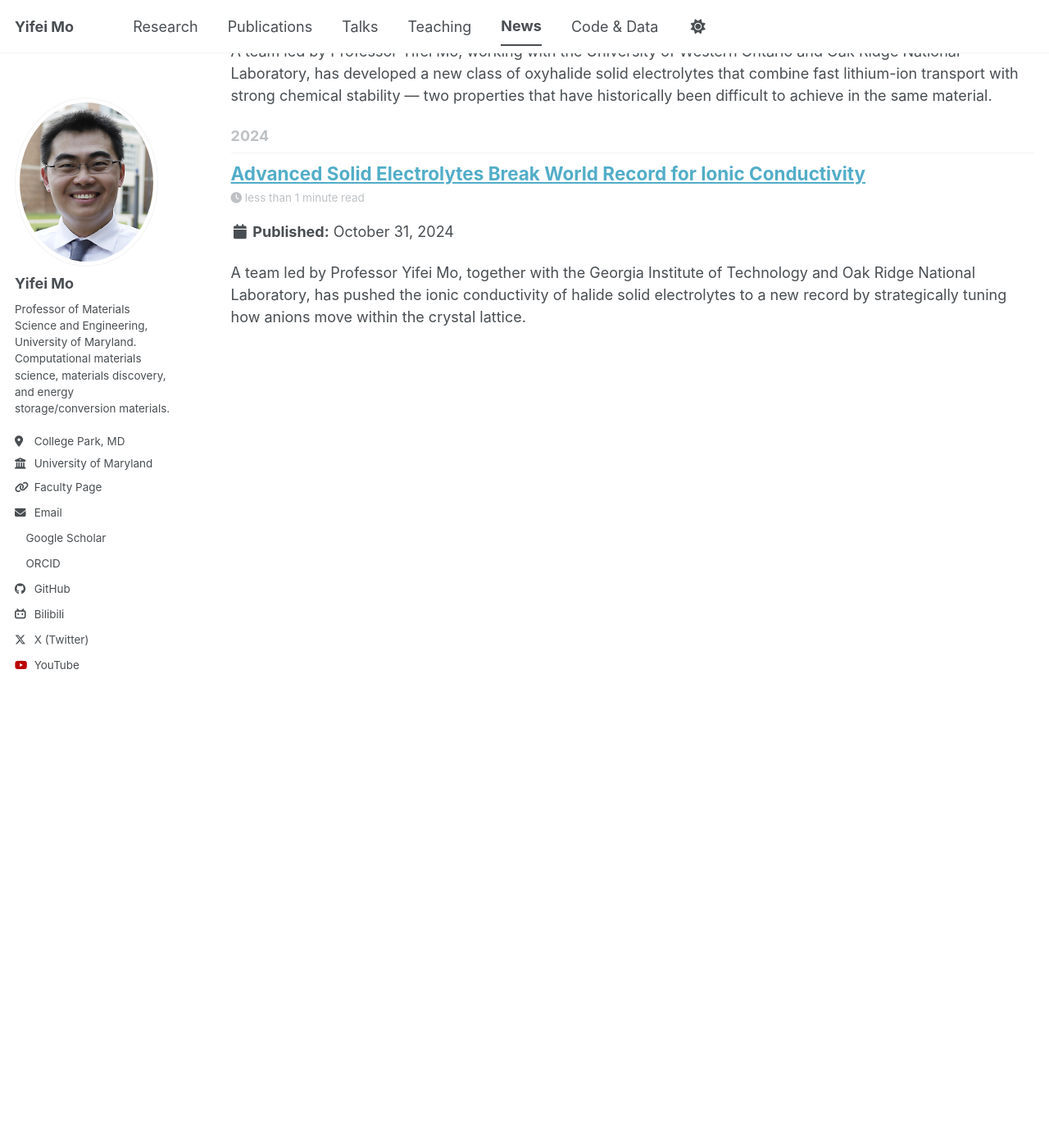
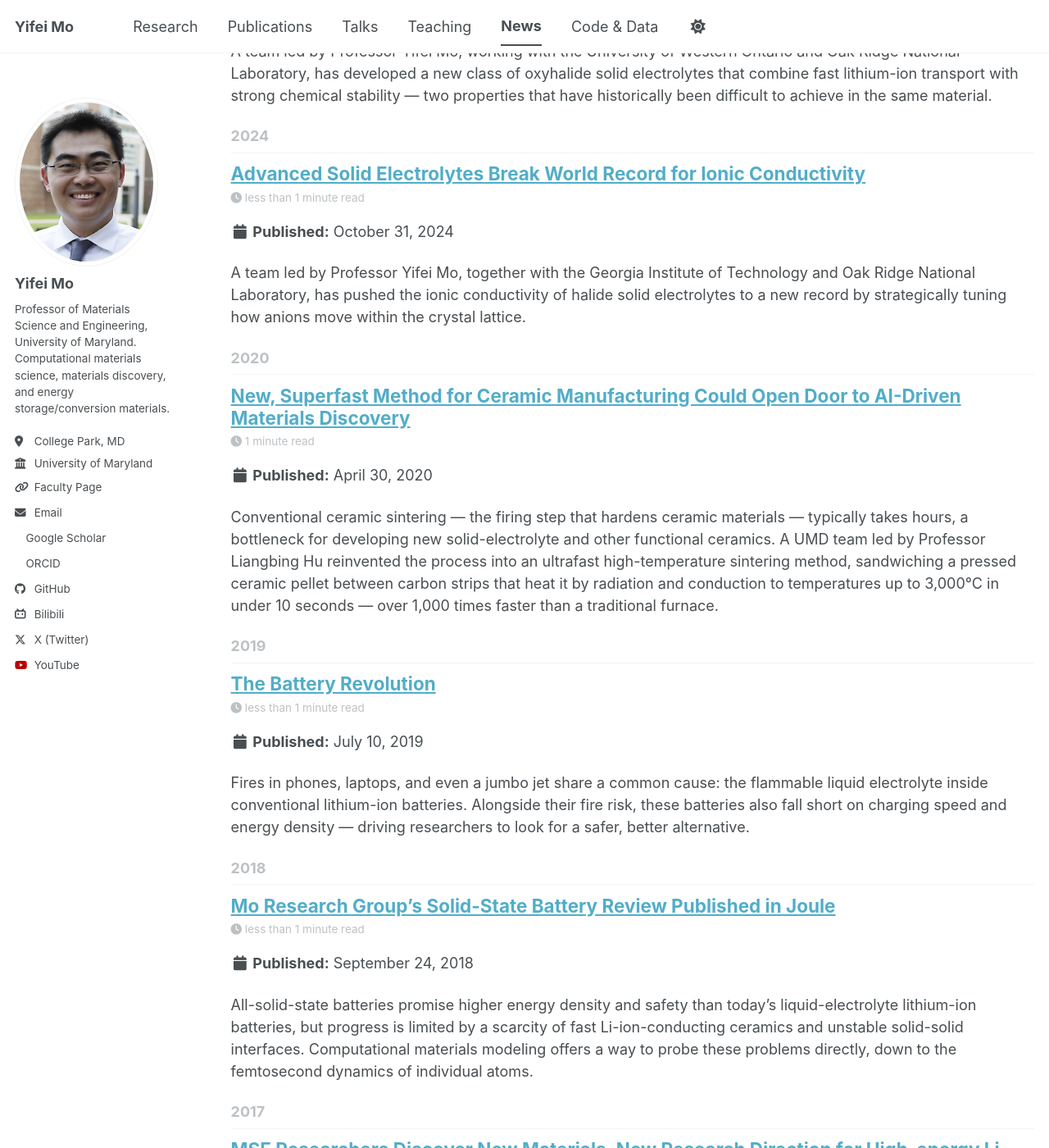
Before and after one commit to yifeimo/yifeimo.github.io, a Jekyll site: the page built from _pages/year-archive.html, in a window 1280 px wide and 1400 px high, scrolled down 270 px. Shown: the whole window at 82% size. Built offline with Jekyll 4.4.1, drawn with Linux system fonts in a browser that asks for light colours; a style sheet for code colours, icons or effects is not loaded; some of the changed text lies outside the part shown.

Commit message:
Add five more historical news posts
Cover the 2016-2020 UMD MSE news stories on the group's solid-state battery interface studies, nitride Li-metal anode stability, the Joule review, machine-learning-guided battery discovery, and the ultrafast ceramic sintering collaboration, each paraphrased with a short attributed quote and a link to the original article.

Co-Authored-By: Claude Sonnet 5 <noreply@anthropic.com>

```diff
--- /dev/null
+++ b/_posts/2016-10-28-series-study-all-solid-state-batteries.md
@@ -0,0 +1,20 @@
+---
+title: 'MSE Researchers Publish Series Study on All-Solid-State Batteries'
+date: 2016-10-28
+permalink: /posts/2016/10/all-solid-state-batteries-series/
+tags:
+  - news
+  - solid electrolytes
+  - solid-state batteries
+---
+
+Commercial lithium-ion batteries rely on flammable organic liquid electrolytes — a safety weak point behind several high-profile battery-fire incidents. Replacing them with non-flammable ceramic solid electrolytes could make all-solid-state Li-ion batteries intrinsically safer, with higher energy density, faster charging, and longer cycle life. A major obstacle, though, is the poorly understood, high resistance at the interfaces between solid components.
+
+Using quantum mechanical modeling on UMD's Deepthought2 supercomputer, Professor Yifei Mo's group studied these elusive interfaces and proposed strategies to improve them, publishing a series of papers — one featured on the cover of the *Journal of Materials Chemistry A* — with collaborators including Chunsheng Wang and graduate students Yizhou Zhu, Fudong Han, and Xingfeng He.
+
+Papers in the series:
+- "First Principles Study on Electrochemical and Chemical Stability of the Solid Electrolyte-Electrode Interfaces in All-Solid-State Li-ion Batteries," *Journal of Materials Chemistry A*, 4, 3253-3266 (2016) — cover feature
+- "Electrochemical Stability of Li10GeP2S12 and Li7La3Zr2O12 Solid Electrolytes," *Advanced Energy Materials*, 6, 1501590 (2016)
+- "Origin of Outstanding Stability in the Lithium Solid Electrolyte Materials: Insights from Thermodynamic Analyses Based on First-Principles Calculations," *ACS Applied Materials & Interfaces*, 7, 23685-23693 (2015)
+
+Read the full story at the [UMD MSE news page](https://mse.umd.edu/news/story/mse-researchers-publish-series-study-on-allsolidstate-batteries).
--- /dev/null
+++ b/_posts/2017-04-20-nitride-materials-li-metal-anode-stability.md
@@ -0,0 +1,21 @@
+---
+title: 'MSE Researchers Discover New Materials, New Research Direction for High-energy Li-metal Batteries'
+date: 2017-04-20
+permalink: /posts/2017/04/nitride-li-metal-stability/
+tags:
+  - news
+  - solid electrolytes
+  - solid-state batteries
+---
+
+Lithium metal packs lithium atoms far more densely than conventional graphite anodes, making it the most attractive anode material for high-energy batteries — but its strongly reducing nature degrades most electrolytes over time, causing rapid capacity fade.
+
+Professor Yifei Mo, with Ph.D. students Yizhou Zhu and Xingfeng He, ran quantum mechanical calculations across a large-scale materials database to screen for materials that stay stable against lithium metal. Unlike the oxides, sulfides, and halides typically used to protect lithium anodes, nitrides turned out to have a natural, thermodynamically intrinsic resistance to reduction by lithium.
+
+> "We discovered that nitrides exhibit unique thermodynamically intrinsic stability." — Yifei Mo
+
+The finding points to a new research direction: using nitride materials and nitrogen doping to stabilize lithium metal anodes, a step toward higher-energy rechargeable batteries for applications like long-range electric vehicles.
+
+The work, "Strategies Based on Nitride Materials Chemistry to Stabilize Li Metal Anode," is published in *Advanced Science* ([DOI: 10.1002/advs.201600517](http://dx.doi.org/10.1002/advs.201600517)).
+
+Read the full story at the [UMD MSE news page](https://mse.umd.edu/news/story/mse-researchers-discover-new-materials-new-research-direction-for-highenergy-limetal-batteries).
--- /dev/null
+++ b/_posts/2018-09-24-solid-state-battery-review-joule.md
@@ -0,0 +1,21 @@
+---
+title: "Mo Research Group's Solid-State Battery Review Published in Joule"
+date: 2018-09-24
+permalink: /posts/2018/09/solid-state-battery-review-joule/
+tags:
+  - news
+  - solid electrolytes
+  - solid-state batteries
+---
+
+All-solid-state batteries promise higher energy density and safety than today's liquid-electrolyte lithium-ion batteries, but progress is limited by a scarcity of fast Li-ion-conducting ceramics and unstable solid-solid interfaces. Computational materials modeling offers a way to probe these problems directly, down to the femtosecond dynamics of individual atoms.
+
+Invited by *Joule*, Professor Yifei Mo's group — led by first author and Ph.D. student Adelaide Nolan, with Yizhou Zhu, Xingfeng He, and Qiang Bai — reviewed the state of the art in computational modeling of materials and interfaces for all-solid-state Li-ion batteries.
+
+> "With computation, we can directly observe the diffusion mechanisms of lithium ions." — Adelaide Nolan
+
+The review traces how first-principles computation, requiring no empirical input, has both explained why certain solids conduct lithium ions quickly and guided the discovery of new solid electrolyte materials — work Mo's group continues to pursue with industry partners toward commercialization.
+
+"Computation-Accelerated Design of Materials and Interfaces for All-Solid-State Lithium-Ion Batteries" appears in *Joule* ([DOI: 10.1016/j.joule.2018.08.017](https://doi.org/10.1016/j.joule.2018.08.017)).
+
+Read the full story at the [UMD MSE news page](https://mse.umd.edu/news/story/mo-research-groups-solidstate-battery-review-published-in-joule).
--- /dev/null
+++ b/_posts/2019-07-10-the-battery-revolution.md
@@ -0,0 +1,19 @@
+---
+title: 'The Battery Revolution'
+date: 2019-07-10
+permalink: /posts/2019/07/the-battery-revolution/
+tags:
+  - news
+  - machine learning
+  - solid-state batteries
+---
+
+Fires in phones, laptops, and even a jumbo jet share a common cause: the flammable liquid electrolyte inside conventional lithium-ion batteries. Alongside their fire risk, these batteries also fall short on charging speed and energy density — driving researchers to look for a safer, better alternative.
+
+Professor Yifei Mo's group uses supercomputers paired with machine learning to model battery materials atom by atom, predicting how they conduct lithium ions and speeding up the search for viable solid-state battery materials.
+
+> "What we're after is ultimate safety, energy density, life cycle, and charging time." — Yifei Mo
+
+Fast lithium-ion diffusion in solids is rare, and only a handful of materials achieve it at room temperature. By training machine learning models on existing materials data, Mo's lab — among the first to apply ML to this problem — has helped uncover promising new candidates, filing multiple patents and working with industry partners to bring the technology toward commercialization.
+
+Read the full story at the [UMD MSE news page](https://mse.umd.edu/news/story/the-battery-revolution).
--- /dev/null
+++ b/_posts/2020-04-30-ultrafast-ceramic-sintering-ai-materials-discovery.md
@@ -0,0 +1,21 @@
+---
+title: 'New, Superfast Method for Ceramic Manufacturing Could Open Door to AI-Driven Materials Discovery'
+date: 2020-04-30
+permalink: /posts/2020/04/ultrafast-ceramic-sintering/
+tags:
+  - news
+  - machine learning
+  - materials manufacturing
+---
+
+Conventional ceramic sintering — the firing step that hardens ceramic materials — typically takes hours, a bottleneck for developing new solid-electrolyte and other functional ceramics. A UMD team led by Professor Liangbing Hu reinvented the process into an ultrafast high-temperature sintering method, sandwiching a pressed ceramic pellet between carbon strips that heat it by radiation and conduction to temperatures up to 3,000°C in under 10 seconds — over 1,000 times faster than a traditional furnace.
+
+Professor Yifei Mo collaborated on the study, published on the cover of *Science*, which also involved Bao Yang, J.C. Zhao, and Howard Wang at UMD along with researchers at UC San Diego and UCLA.
+
+> "This new method solves the key bottleneck problem in computation and AI-guided materials discovery." — Yifei Mo
+
+By collapsing sintering time from tens of hours to seconds, the technique clears a path for rapidly synthesizing and testing the large numbers of candidate materials that computational and AI-driven materials discovery can generate — with applications spanning solid-state batteries, fuel cells, and 3D-printed ceramics. The technology is being commercialized through the UMD spinoff HighT-Tech LLC.
+
+"A general method to synthesize and sinter bulk ceramics in seconds" appears in *Science*, 368, 521-526 (2020) ([DOI: 10.1126/science.aaz7681](https://doi.org/10.1126/science.aaz7681)).
+
+Read the full story at the [UMD MSE news page](https://mse.umd.edu/news/story/new-superfast-method-for-ceramic-manufacturing-could-open-door-to-aidriven-materials-discovery).
--- a/_sass/layout/_card-grid.scss
+++ b/_sass/layout/_card-grid.scss
@@ -82,6 +82,16 @@
    ========================================================================== */
 
 .citation {
-  font-size: 0.8em;
-  opacity: 0.7;
+  font-size: 0.78em;
+  opacity: 0.65;
 }
+
+.citation a {
+  color: inherit;
+  text-decoration: none;
+  border-bottom: 1px dotted currentColor;
+}
+
+.citation a:hover {
+  border-bottom-style: solid;
+}
```
Also changed, not shown: _research/01-materials-design-discovery.md (+17 -17 lines).
